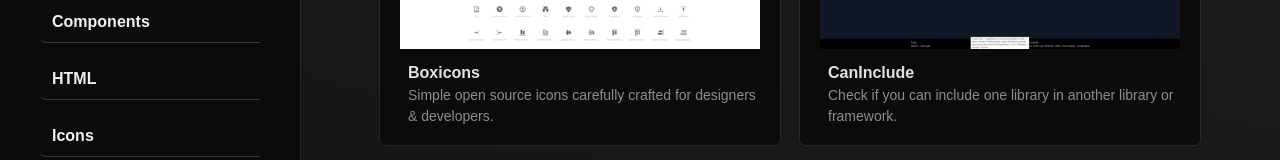
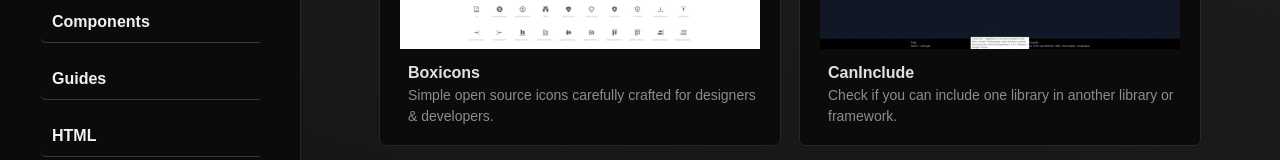
Before and after one commit to SanchezEnzo/DevLand, a React (Vite) app: page / in a window 1280 px wide. Shown: the part 277-437 px from the top of the page. Built offline with nearby package versions, Linux system fonts and the light colour scheme; no server answers.

Commit message:
add new categories

```diff
--- a/src/constants/categories.ts
+++ b/src/constants/categories.ts
@@ -5,6 +5,7 @@ export const CATEGORIES: Partial<Categories>[] = [
 	'Animations',
 	'CSS',
 	'Components',
+	'Guides',
 	'HTML',
 	'Icons',
 	'Images',
--- a/src/typescript/Interface.ts
+++ b/src/typescript/Interface.ts
@@ -3,6 +3,7 @@ export type Categories =
 	| 'Animations'
 	| 'CSS'
 	| 'Components'
+	| 'Guides'
 	| 'HTML'
 	| 'Icons'
 	| 'Images'
```
